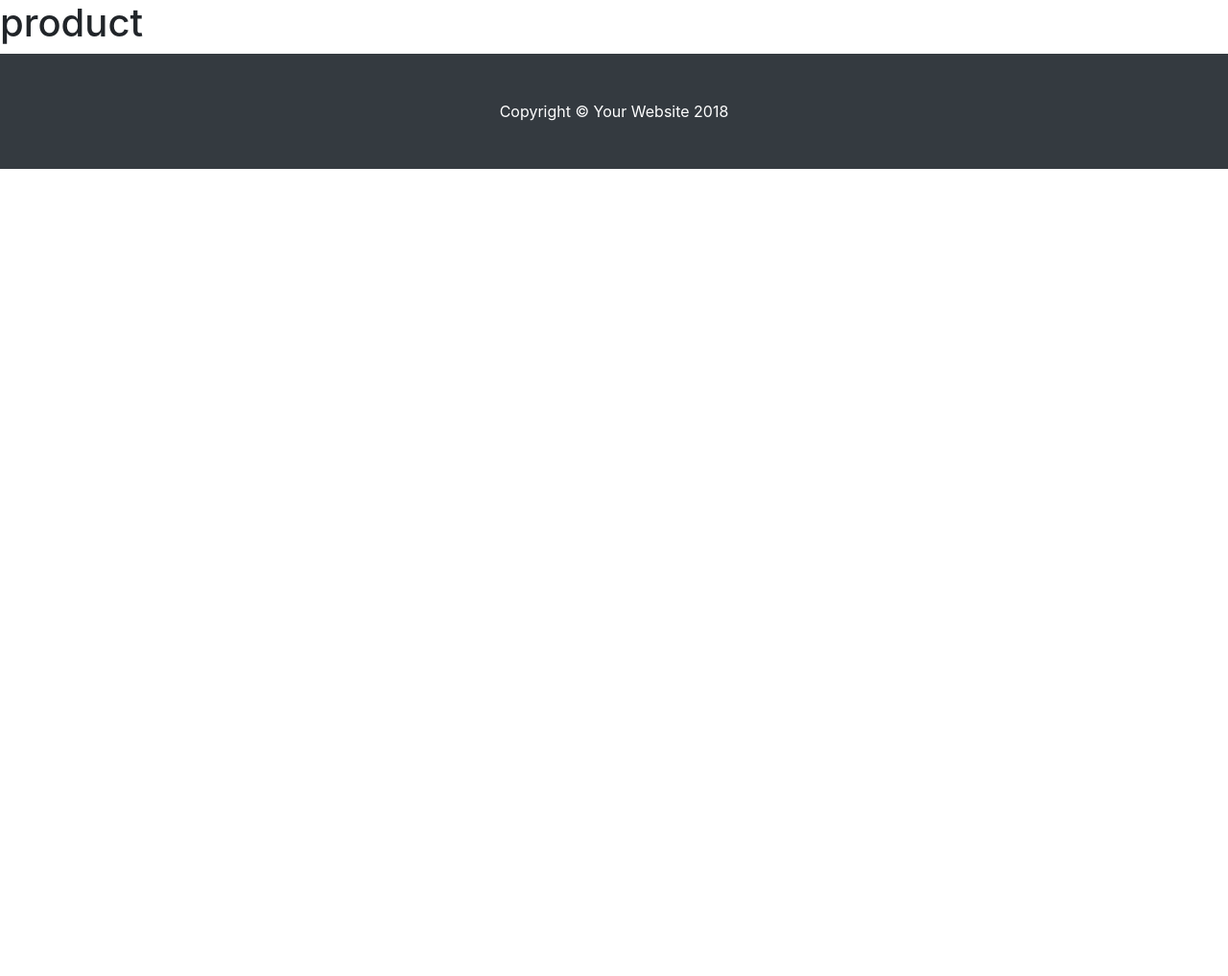
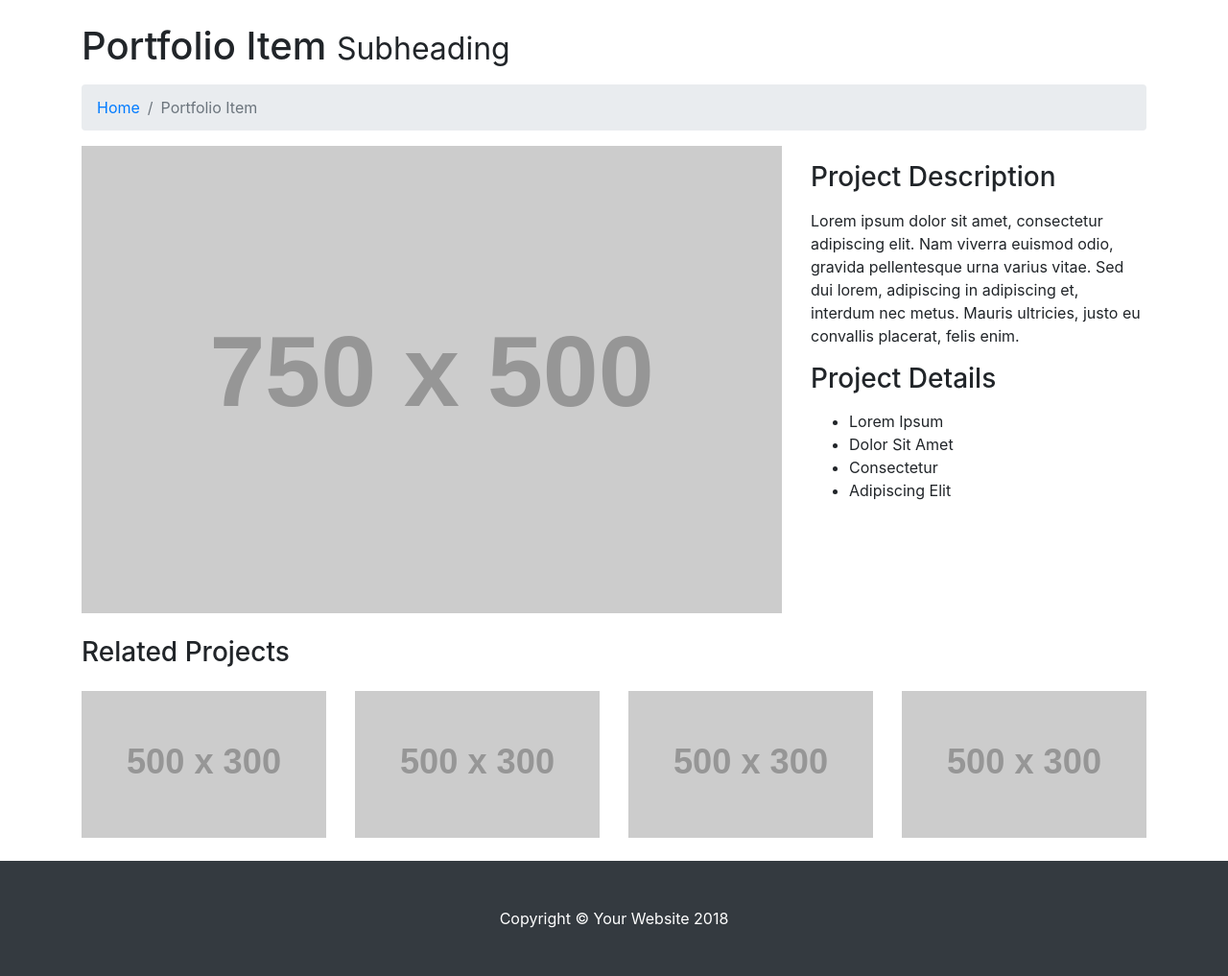
Before and after one commit to idrummer83/startshop, a Django app: page /product/ in a window 1280 px wide. Shown: the part 56-1073 px from the top of the page at 96% size. Before the commit the page ends 232 px from the top, so only its background shows below. Run offline with Django 3.2, Linux system fonts and the light colour scheme; grey boxes labelled with a size stand in for pictures from a placeholder-image service; some libraries are stand-ins or nearby versions.

Commit message:
add prod

```diff
--- a/shop/admin.py
+++ b/shop/admin.py
@@ -6,9 +6,9 @@ from .models import *
 
 # Register your models here.
 
-@admin.register(baseImage)
-class baseImageAdmin(admin.ModelAdmin):
-    pass
+# @admin.register(baseImage)
+# class baseImageAdmin(admin.ModelAdmin):
+#     pass
 
 
 @admin.register(productCategory)
--- a/shop/templates/product.html
+++ b/shop/templates/product.html
@@ -1,5 +1,80 @@
 {% extends 'base.html' %}
 
 {% block content %}
-    <h1>product</h1>
+   <!-- Page Content -->
+    <div class="container">
+
+      <!-- Page Heading/Breadcrumbs -->
+      <h1 class="mt-4 mb-3">Portfolio Item
+        <small>Subheading</small>
+      </h1>
+
+      <ol class="breadcrumb">
+        <li class="breadcrumb-item">
+          <a href="index.html">Home</a>
+        </li>
+        <li class="breadcrumb-item active">Portfolio Item</li>
+      </ol>
+
+      <!-- Portfolio Item Row -->
+      <div class="row">
+
+        <div class="col-md-8">
+          <img class="img-fluid" src="http://placehold.it/750x500" alt="">
+        </div>
+
+        <div class="col-md-4">
+          <h3 class="my-3">Project Description</h3>
+          <p>Lorem ipsum dolor sit amet, consectetur adipiscing elit. Nam viverra euismod odio, gravida pellentesque urna varius vitae. Sed dui lorem, adipiscing in adipiscing et, interdum nec metus. Mauris ultricies, justo eu convallis placerat, felis enim.</p>
+          <h3 class="my-3">Project Details</h3>
+          <ul>
+            <li>Lorem Ipsum</li>
+            <li>Dolor Sit Amet</li>
+            <li>Consectetur</li>
+            <li>Adipiscing Elit</li>
+          </ul>
+        </div>
+
+      </div>
+      <!-- /.row -->
+
+      <!-- Related Projects Row -->
+      <h3 class="my-4">Related Projects</h3>
+
+      <div class="row">
+
+        <div class="col-md-3 col-sm-6 mb-4">
+          <a href="#">
+            <img class="img-fluid" src="http://placehold.it/500x300" alt="">
+          </a>
+        </div>
+
+        <div class="col-md-3 col-sm-6 mb-4">
+          <a href="#">
+            <img class="img-fluid" src="http://placehold.it/500x300" alt="">
+          </a>
+        </div>
+
+        <div class="col-md-3 col-sm-6 mb-4">
+          <a href="#">
+            <img class="img-fluid" src="http://placehold.it/500x300" alt="">
+          </a>
+        </div>
+
+        <div class="col-md-3 col-sm-6 mb-4">
+          <a href="#">
+            <img class="img-fluid" src="http://placehold.it/500x300" alt="">
+          </a>
+        </div>
+
+      </div>
+      <!-- /.row -->
+
+    </div>
+    <!-- /.container -->
 {% endblock %}
+
+
+
+
+/home/developer/Downloads/startbootstrap-modern-business-gh-pages/portfolio-item.html
--- a/startshop/urls.py
+++ b/startshop/urls.py
@@ -54,8 +54,8 @@ url(r'^settings/password/done/$', auth_views.PasswordChangeDoneView.as_view(temp
     name='password_change_done'),
 
 
-    url(r'^category/', category),
-    url(r'^product/', product),
+    url(r'^category/', category, name='category'),
+    url(r'^product/', product, name='product'),
     url('admin/', admin.site.urls),
 ]
 
--- a/templates/index.html
+++ b/templates/index.html
@@ -55,8 +55,7 @@
                 <div class="card h-100">
                     <h4 class="card-header">{{ c.name }}</h4>
                       <a href="#">
-                          {% thumbnail productCategory.image 250x250 crop %}
-{#                          <img class="w-100" src="{{ c.image.url }}" alt="">#}
+                          <img src="{{ c.image|thumbnail_url:'categories' }}" alt="" />
                       </a>
                     <div class="card-body">
                       <p class="card-text">{{ c.description|safe }}</p>
@@ -76,7 +75,7 @@
       <div class="row">
         <div class="col-lg-4 col-sm-6 portfolio-item">
           <div class="card h-100">
-            <a href="#"><img class="card-img-top" src="http://placehold.it/700x400" alt=""></a>
+{#            <a href="{% url('product') %}"><img class="card-img-top" src="http://placehold.it/700x400" alt=""></a>#}
             <div class="card-body">
               <h4 class="card-title">
                 <a href="#">Project One</a>
```
Also changed, not shown: shop/models.py (+10 -10 lines), startshop/settings.py (+8 -2 lines).
